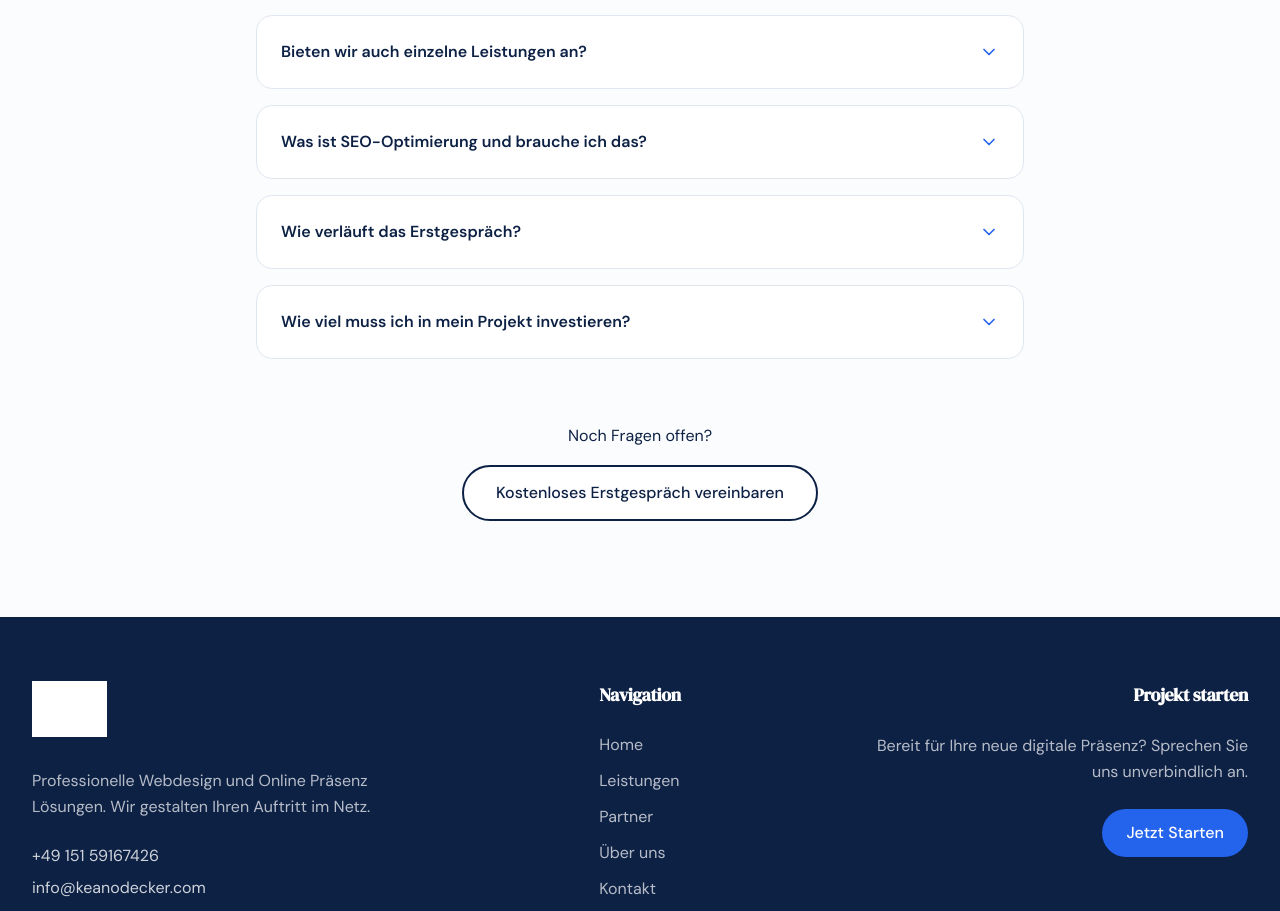
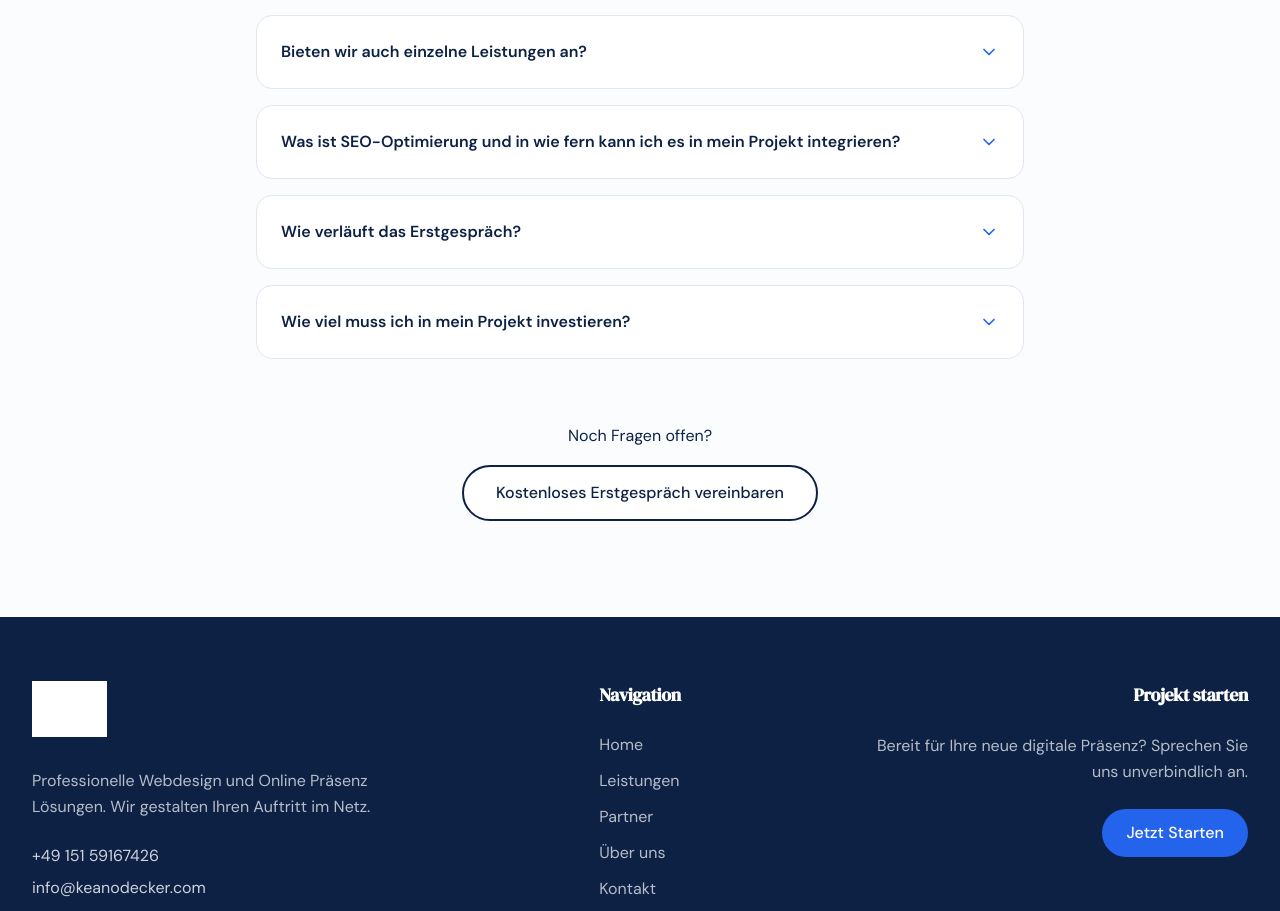
Before and after one commit to keanodecker/media-castle, a Next.js app: page / in a window 1280 px wide. Shown: the part 3082-3993 px from the top of the page. Built offline with nearby package versions, Linux system fonts and the light colour scheme; grey boxes are pictures that could not be loaded.

Commit message:
Rename SEO FAQ question
https://claude.ai/code/session_01P3wqNCgM4BATBNtLXGPVP1

```diff
--- a/components/FAQAccordion.jsx
+++ b/components/FAQAccordion.jsx
@@ -41,7 +41,7 @@ const faqs = [
     )
   },
   {
-    question: 'Was ist SEO-Optimierung und brauche ich das?',
+    question: 'Was ist SEO-Optimierung und in wie fern kann ich es in mein Projekt integrieren?',
     answer: (
       <div className="space-y-4">
         <p>
```
